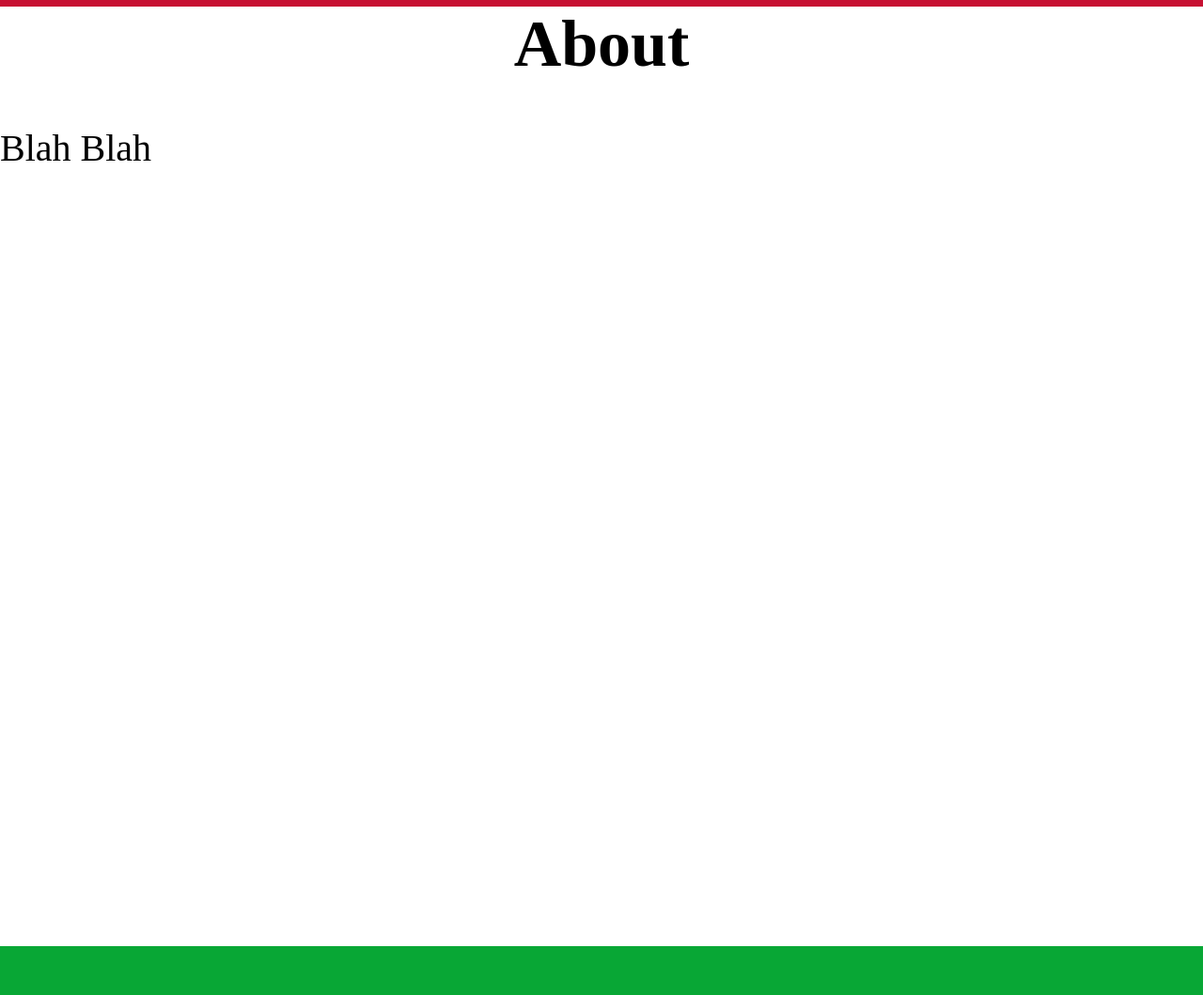
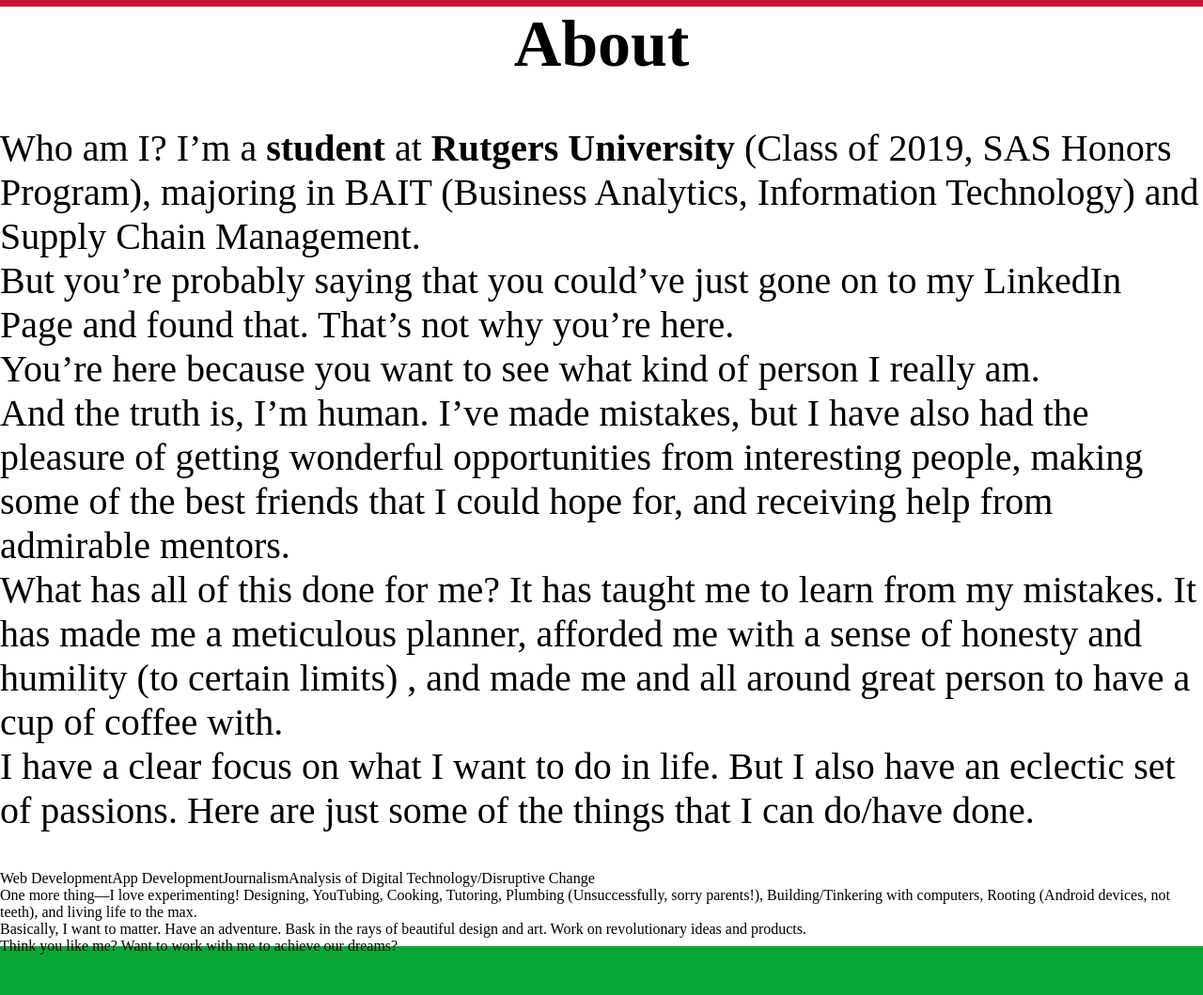
Before and after one commit to sid-haus/sid-haus.github.io, a plain HTML site: page index.html in a window 1280 px wide. Shown: the part 1140-2199 px from the top of the page at 94% size. Drawn offline with nearby package versions, Linux system fonts and the light colour scheme; some packages are replaced by stand-ins of ours; a script that the page names is missing; files whose address does not match are found by name.

Commit message:
continued page 2

```diff
--- a/index.html
+++ b/index.html
@@ -41,7 +41,29 @@
       <script src="https://github.com/kswedberg/jquery-smooth-scroll/blob/master/jquery.smooth-scroll.min.js"></script>
       <script src="spaOne.js"></script>
         <h1>About</h1>
-          <p>Blah Blah</p>
+          <div id=”aboutMe”>
+              <p>
+                Who am I? I’m a <b>student</b> at <b>Rutgers University</b> (Class of 2019, SAS Honors Program), majoring in BAIT (Business Analytics, Information Technology) and Supply Chain Management.
+                <br> But you’re probably saying that you could’ve just gone on to my LinkedIn Page and found that. That’s not why you’re here. <br>
+                You’re here because you want to see what kind of person I really am. <br> And the truth is, I’m human.
+                I’ve made mistakes, but I have also had the pleasure of getting wonderful opportunities from interesting people,
+                making some of the best friends that I could hope for, and receiving help from admirable mentors.
+                <br>What has all of this done for me? It has taught me to learn from my mistakes.
+                It has made me a meticulous planner, afforded me with a sense of honesty and humility (to certain limits)
+                , and made me and all around great person to have a cup of coffee with.
+                <br> I have a clear focus on what I want to do in life. But I also have an eclectic set of passions. Here are just some of the things that I can do/have done. <br>
+                  <ul>
+                  <li>Web Development
+                  <li>App Development
+                  <li>Journalism
+                  <li>Analysis of Digital Technology/Disruptive Change
+                  </ul>
+                <br>One more thing—I love experimenting! Designing, YouTubing, Cooking, Tutoring, Plumbing (Unsuccessfully, sorry parents!), Building/Tinkering with computers, Rooting (Android devices, not teeth), and living life to the max.
+                <br>Basically, I want to matter. Have an adventure. Bask in the rays of beautiful design and art. Work on revolutionary ideas and products.
+                <br> Think you like me? Want to work with me to achieve our dreams?
+              </p>
+          </div>
+
     </div>
 
     <!-- projects page after this point -->
```
